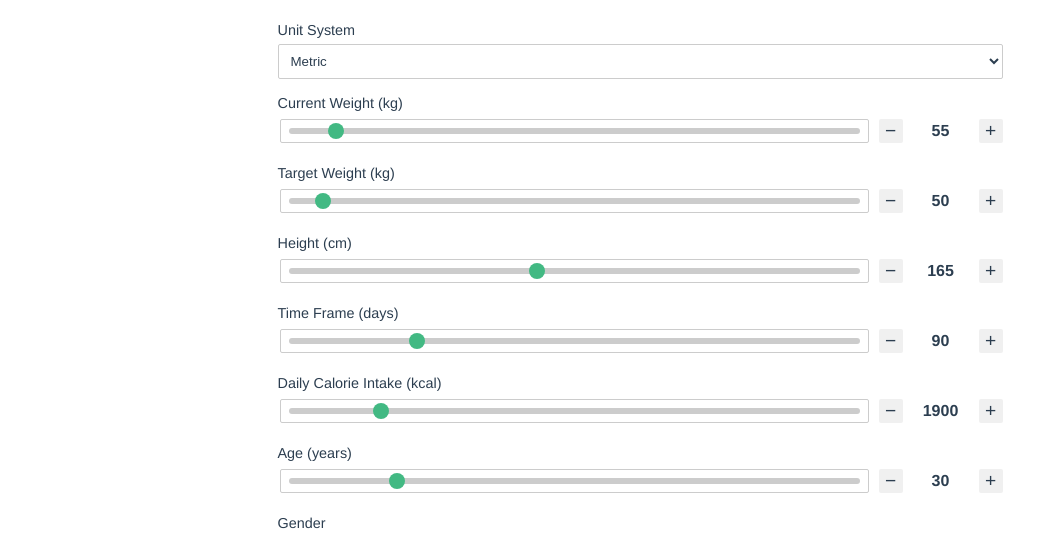
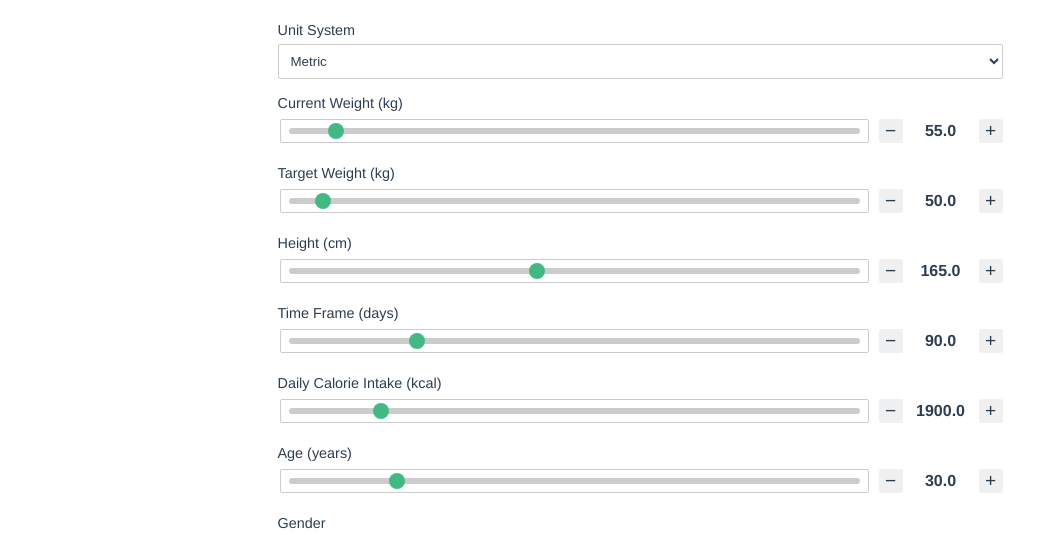
Before and after one commit to TenProtons/weight-prediction-app, a Vue app: page / in a window 1280 px wide. Shown: the part 890-1425 px from the top of the page, without its empty margins (0-1046 px from the left). Built offline with nearby package versions, Linux system fonts and the light colour scheme.

Commit message:
in process

```diff
--- a/src/components/SliderComponent.vue
+++ b/src/components/SliderComponent.vue
@@ -2,15 +2,7 @@
   <div class="slider-component">
     <label :for="id">{{ label }}</label>
     <div class="slider-component__wrapper">
-      <input
-        :id="id"
-        v-model="internalValue"
-        type="range"
-        :min="min * coefficient"
-        :max="max * coefficient"
-        :step="step * coefficient"
-        @input="onInput"
-      />
+      <input :id="id" v-model="internalValue" type="range" :min="min" :max="max" :step="step" @input="onInput" />
       <button
         v-if="isManualAdjust"
         class="adjust-button"
@@ -117,7 +109,7 @@ export default defineComponent({
       }
     );
 
-    const displayValue = computed(() => internalValue.value * props.coefficient);
+    const displayValue = computed(() => (internalValue.value * props.coefficient).toFixed(1));
 
     return {
       internalValue,
--- a/src/views/MainView.vue
+++ b/src/views/MainView.vue
@@ -92,7 +92,7 @@ export default defineComponent({
     };
 
     const weightCoefficient = computed(() => (unitSystem.value === 'metric' ? 1 : IMPERIAL_WEIGHT_COEFFICIENT));
-    const heightCoefficient = computed(() => (unitSystem.value === 'metric' ? 1 : IMPERIAL_HEIGHT_COEFFICIENT));
+    const heightCoefficient = computed(() => (unitSystem.value === 'metric' ? 1 : 1 / IMPERIAL_HEIGHT_COEFFICIENT));
 
     const handleCalculate = (inputUserData: UserData) => {
       saveData('userData', inputUserData);
```
